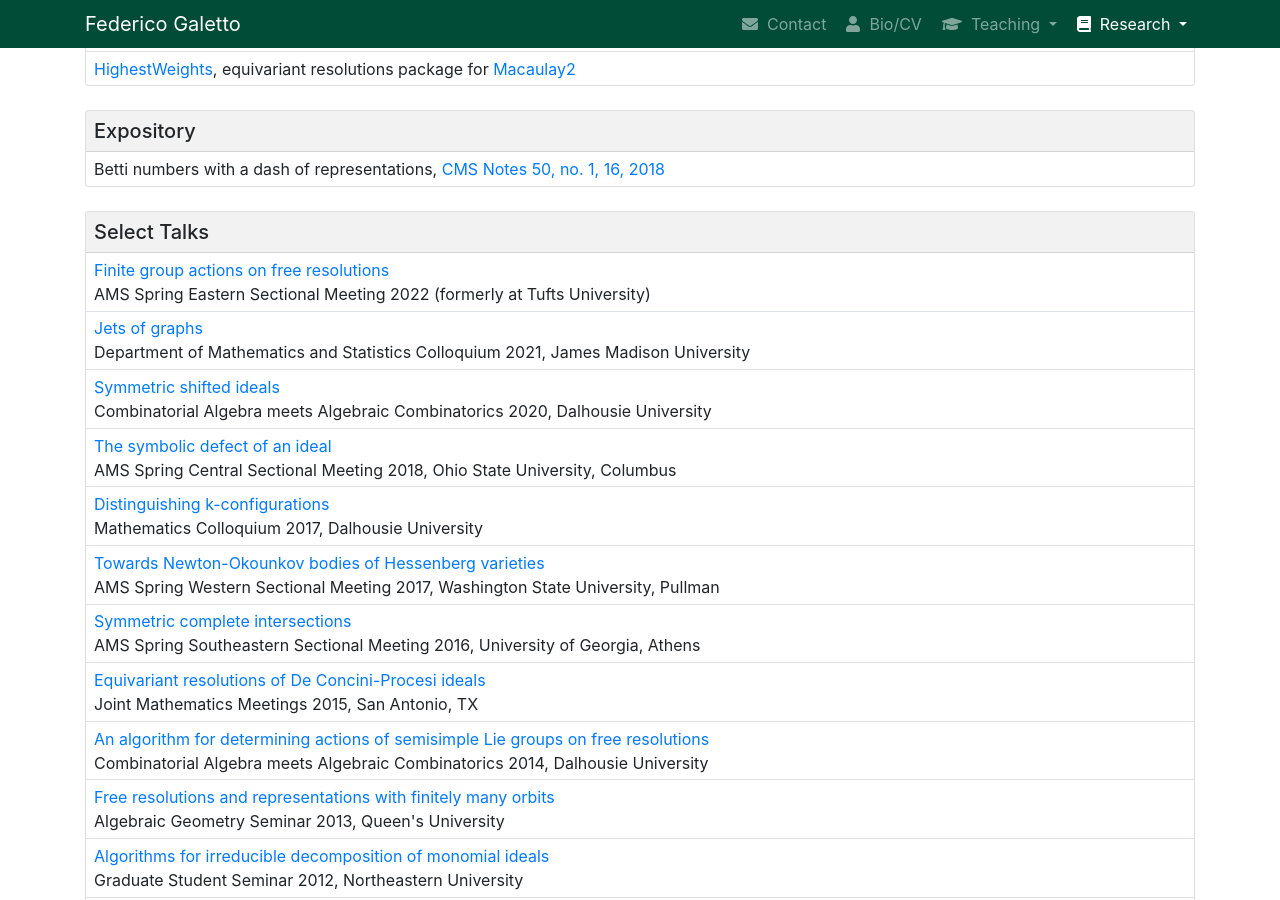
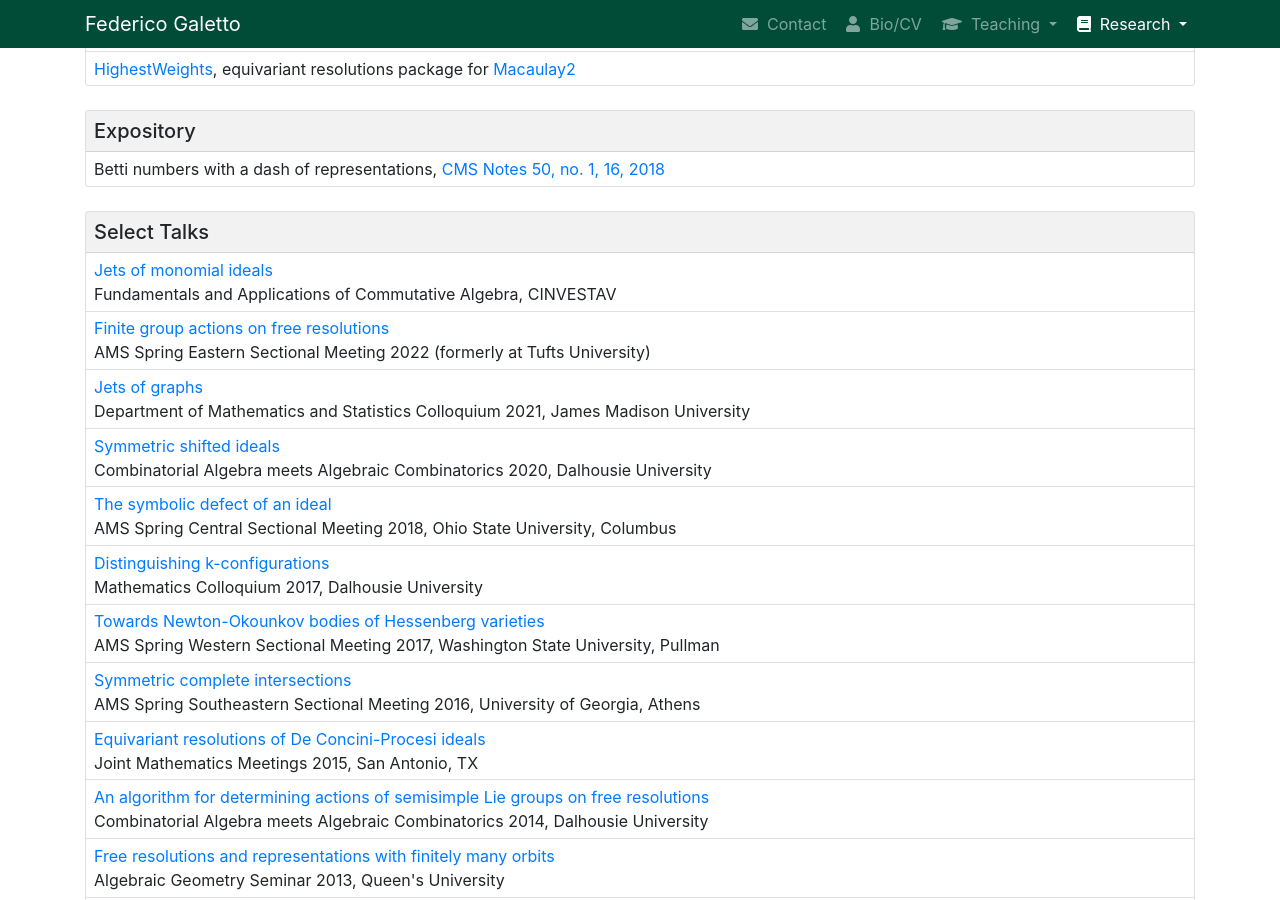
Before and after one commit to galettof/galettof.github.io, a Jekyll site: the page built from research.html, in a window 1280 px wide and 900 px high, scrolled down 1684 px. Built offline with Jekyll 4.4.1, drawn with Linux system fonts in a browser that asks for light colours; nearby versions of some CDN libraries; formulas are drawn with MathJax 3.

Commit message:
added RafaFest slides to select talks

```diff
--- a/_data/slides.yml
+++ b/_data/slides.yml
@@ -75,3 +75,8 @@ talks:
   place: AMS Spring Eastern Sectional Meeting 2022 (formerly at Tufts University)
   file: 2022fgafr.pdf
   date: 2022-03-20
+
+- title: Jets of monomial ideals
+  place: Fundamentals and Applications of Commutative Algebra, CINVESTAV
+  file: 2026jmi.pdf
+  date: 2026-06-09
```
